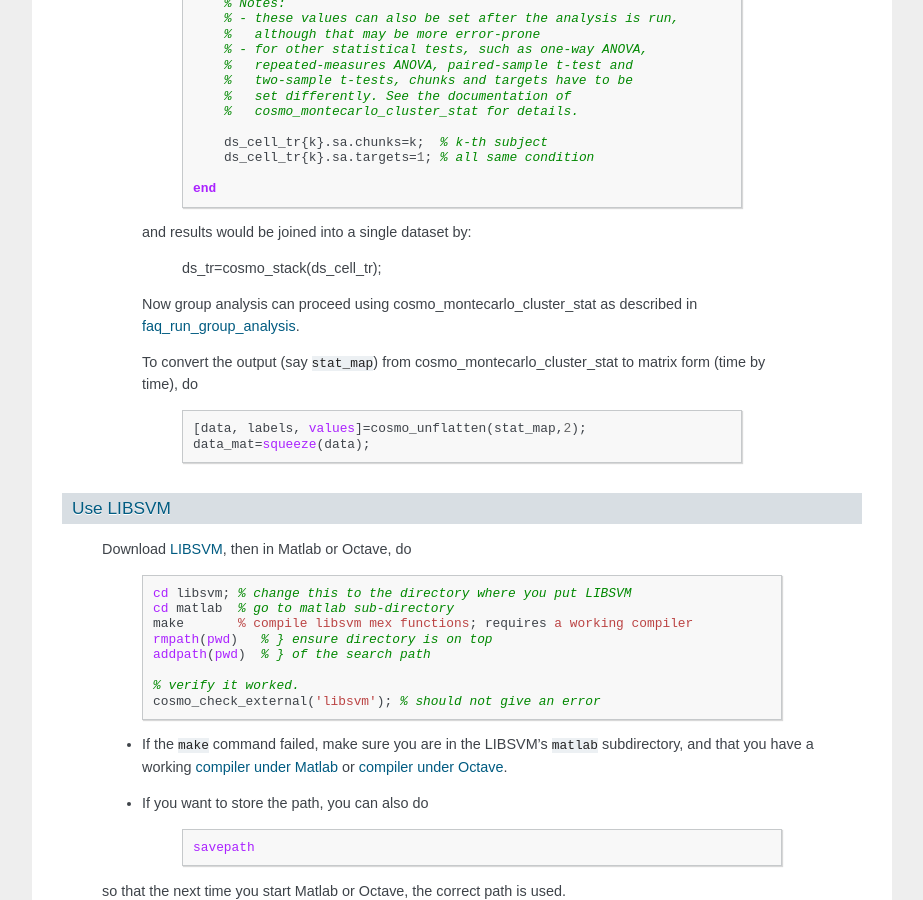
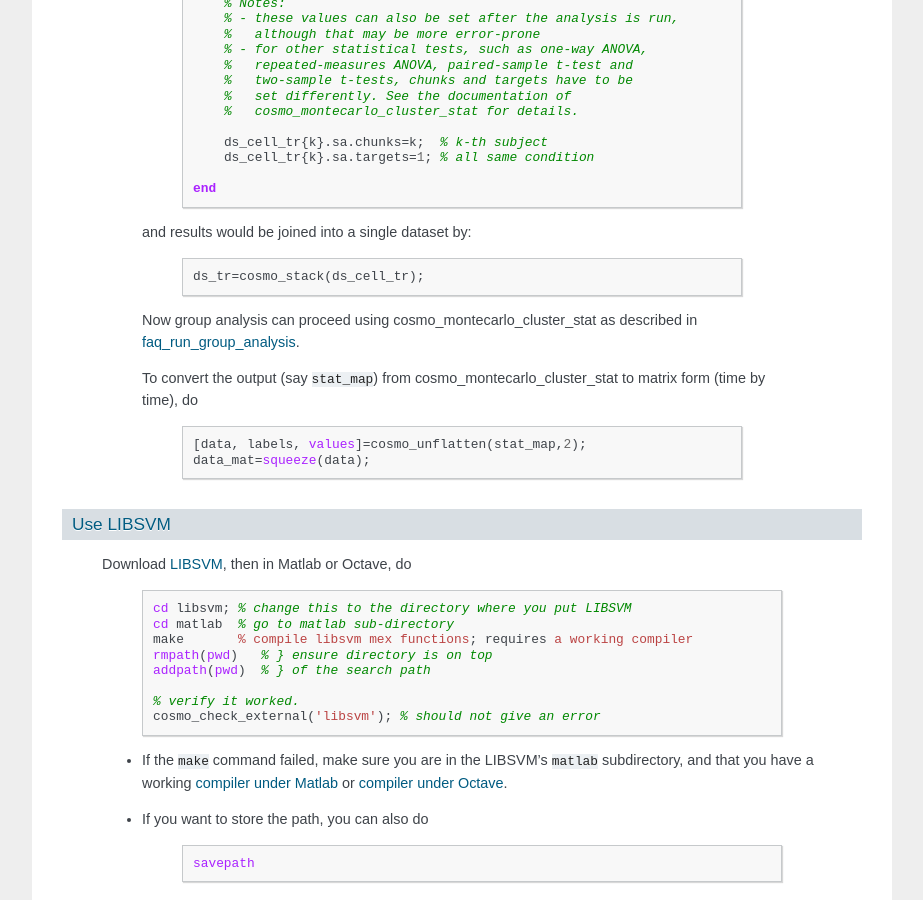
Before and after one commit to CoSMoMVPA/CoSMoMVPA, a Sphinx documentation site: the page built from doc/source/faq.rst, in a window 1280 px wide and 900 px high, scrolled down 8625 px. Shown: the whole window, without its empty margins (198-1121 px from the left). Built offline with Sphinx 7.4.7, drawn with Linux system fonts in a browser that asks for light colours; pages that are not in the unit, such as notebooks, are missing from menus.

Commit message:
WEB: put code in code-block

```diff
--- a/doc/source/faq.rst
+++ b/doc/source/faq.rst
@@ -357,6 +357,8 @@ Run group analysis on time-by-time generalization measures
 
     and results would be joined into a single dataset by:
 
+        .. code-block:: matlab
+
             ds_tr=cosmo_stack(ds_cell_tr);
 
     Now group analysis can proceed using :ref:`cosmo_montecarlo_cluster_stat` as described in faq_run_group_analysis_.
```
